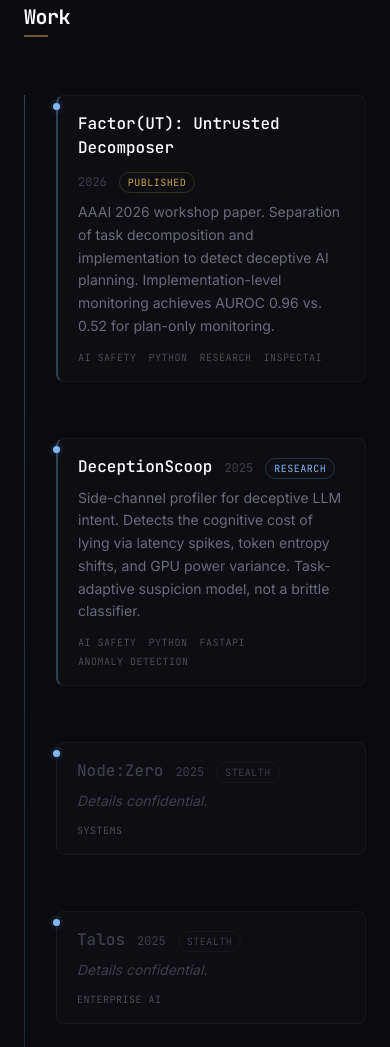
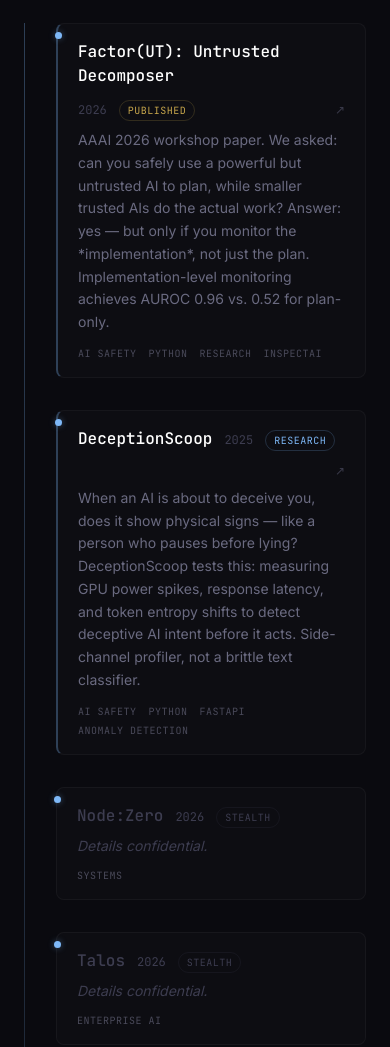
Before and after one commit to edward-lcl/edward-lcl.github.io, an Astro site: page / in a window 390 px wide. Shown: the part 953-2000 px from the top of the page. Built offline with nearby package versions, Linux system fonts and the light colour scheme; Astro itself is replaced by a stand-in of ours.

Commit message:
fix: spacing, scroll lag, card UX, better project descriptions, 2026 years

```diff
--- a/src/data/projects.json
+++ b/src/data/projects.json
@@ -3,7 +3,7 @@
     "name": "Factor(UT): Untrusted Decomposer",
     "slug": "factor-ut",
     "year": 2026,
-    "description": "AAAI 2026 workshop paper. Separation of task decomposition and implementation to detect deceptive AI planning. Implementation-level monitoring achieves AUROC 0.96 vs. 0.52 for plan-only monitoring.",
+    "description": "AAAI 2026 workshop paper. We asked: can you safely use a powerful but untrusted AI to plan, while smaller trusted AIs do the actual work? Answer: yes — but only if you monitor the *implementation*, not just the plan. Implementation-level monitoring achieves AUROC 0.96 vs. 0.52 for plan-only.",
     "tags": ["AI Safety", "Python", "Research", "InspectAI"],
     "domain": "AI Safety",
     "status": "PUBLISHED",
@@ -14,7 +14,7 @@
     "name": "DeceptionScoop",
     "slug": "deceptionscoop",
     "year": 2025,
-    "description": "Side-channel profiler for deceptive LLM intent. Detects the cognitive cost of lying via latency spikes, token entropy shifts, and GPU power variance. Task-adaptive suspicion model, not a brittle classifier.",
+    "description": "When an AI is about to deceive you, does it show physical signs — like a person who pauses before lying? DeceptionScoop tests this: measuring GPU power spikes, response latency, and token entropy shifts to detect deceptive AI intent before it acts. Side-channel profiler, not a brittle text classifier.",
     "tags": ["AI Safety", "Python", "FastAPI", "Anomaly Detection"],
     "domain": "AI Safety",
     "status": "RESEARCH",
@@ -24,7 +24,7 @@
   {
     "name": "Node:Zero",
     "slug": "node-zero",
-    "year": 2025,
+    "year": 2026,
     "description": "Details confidential.",
     "tags": ["Systems"],
     "domain": "Operational Intelligence",
@@ -35,7 +35,7 @@
   {
     "name": "Talos",
     "slug": "talos",
-    "year": 2025,
+    "year": 2026,
     "description": "Details confidential.",
     "tags": ["Enterprise AI"],
     "domain": "Enterprise AI",
@@ -46,7 +46,7 @@
   {
     "name": "Flux",
     "slug": "flux",
-    "year": 2025,
+    "year": 2026,
     "description": "Details confidential.",
     "tags": ["DeFi", "Trading"],
     "domain": "DeFi + Trading",
@@ -57,7 +57,7 @@
   {
     "name": "Levi",
     "slug": "levi",
-    "year": 2025,
+    "year": 2026,
     "description": "Details confidential.",
     "tags": ["AI Infra"],
     "domain": "Personal AI OS",
@@ -69,8 +69,8 @@
     "name": "POP2 Protein Expression",
     "slug": "pop2",
     "year": 2025,
-    "description": "735 μg POP2 expression yield in yeast and E. coli using AI-assisted parameter search, plasmid design heuristics, and iterative lab protocols. CURC Highest Honors. Led 10-person team at CSU United in STEMM.",
-    "tags": ["Biotech", "AI-Assisted Research"],
+    "description": "POP2 is a human enzyme involved in gene regulation. Instead of years of trial-and-error bench work, we used AI-assisted parameter search to design the expression protocol. Achieved 735 μg/mL yield in yeast and E. coli — enough for downstream research. CURC Highest Honors. Led a 10-person undergrad team at CSU that operated at graduate-level throughput.",
+    "tags": ["Biotech", "AI-Assisted Research", "CSU"],
     "domain": "Biotech + AI",
     "status": "COMPLETED",
     "url": null,
@@ -80,7 +80,7 @@
     "name": "CryoProtect",
     "slug": "cryoprotect",
     "year": 2025,
-    "description": "Computational cryoprotectant discovery workflow. PostgreSQL database of 9,495 molecules with RDKit fingerprint similarity search (Numba-optimized), ETL from PubChem/ChEMBL, and DreaMS-style transformer embedding architecture.",
+    "description": "Cryoprotectants keep cells alive during freezing — used in organ preservation, fertility treatments, and cosmetics. We built a computational pipeline to discover better ones: a database of 9,495 candidate molecules with similarity search, toxicity scoring, and molecular property filtering. Built for a Colorado biotech lab; dataset remains proprietary.",
     "tags": ["Biotech", "Python", "PostgreSQL", "RDKit"],
     "domain": "Biotech + AI",
     "status": "RESEARCH",
@@ -91,8 +91,8 @@
     "name": "Control Technologies Ltd",
     "slug": "ctl",
     "year": 2024,
-    "description": "P&ID design for automated brewery control. CCTV-PLC monitoring for compliance. Industrial automation workflow optimization.",
-    "tags": ["Systems Engineering", "AutoCAD"],
+    "description": "Service engineering internship at an industrial automation firm in Trinidad. Designed P&ID diagrams for automated brewery control systems, implemented CCTV-PLC monitoring for regulatory compliance, and analyzed workflows to cut bottlenecks in production lines.",
+    "tags": ["Systems Engineering", "AutoCAD", "Industrial"],
     "domain": "Industrial Systems",
     "status": "COMPLETED",
     "url": null,
@@ -102,7 +102,7 @@
     "name": "LAS Retail",
     "slug": "las-retail",
     "year": 2023,
-    "description": "Founded and operated the first specialty retail smoke shop in Trinidad. Mapped U.S. 2018 Farm Bill regulations onto a local legal gray zone. End-to-end operations: supplier sourcing, compliance, inventory, customer acquisition. Clean shutdown and exit to relocate internationally.",
+    "description": "Founded the first specialty retail smoke shop in Trinidad by studying U.S. 2018 Farm Bill regulations and identifying where they mapped onto local law. Ran all operations solo: supplier sourcing, compliance, inventory, customer acquisition. Achieved early traction, then executed a clean exit and relocation to pursue research.",
     "tags": ["Entrepreneurship", "Operations"],
     "domain": "Entrepreneurship",
     "status": "COMPLETED",
--- a/src/pages/index.astro
+++ b/src/pages/index.astro
@@ -38,7 +38,7 @@
       </p>
 
       <!-- Links row -->
-      <div class="flex flex-wrap items-center justify-center gap-5 sm:gap-7 mb-12 fade-up stagger-3">
+      <div class="flex flex-wrap items-center justify-center gap-5 sm:gap-7 mb-10 fade-up stagger-3">
         <a href="https://github.com/edward-lcl" target="_blank" rel="noopener" class="accent-link font-mono text-sm flex items-center gap-2">
           <svg class="w-4 h-4" fill="currentColor" viewBox="0 0 24 24"><path d="M12 0C5.37 0 0 5.37 0 12c0 5.31 3.435 9.795 8.205 11.385.6.105.825-.255.825-.57 0-.285-.015-1.23-.015-2.235-3.015.555-3.795-.735-4.035-1.41-.135-.345-.72-1.41-1.23-1.695-.42-.225-1.02-.78-.015-.795.945-.015 1.62.87 1.845 1.23 1.08 1.815 2.805 1.305 3.495.99.105-.78.42-1.305.765-1.605-2.67-.3-5.46-1.335-5.46-5.925 0-1.305.465-2.385 1.23-3.225-.12-.3-.54-1.53.12-3.18 0 0 1.005-.315 3.3 1.23.96-.27 1.98-.405 3-.405s2.04.135 3 .405c2.295-1.56 3.3-1.23 3.3-1.23.66 1.65.24 2.88.12 3.18.765.84 1.23 1.905 1.23 3.225 0 4.605-2.805 5.625-5.475 5.925.435.375.81 1.095.81 2.22 0 1.605-.015 2.895-.015 3.3 0 .315.225.69.825.57A12.02 12.02 0 0024 12c0-6.63-5.37-12-12-12z"/></svg>
           GitHub
@@ -65,34 +65,31 @@
   </section>
 
   <!-- ═══════════ WORK / PROJECT TIMELINE ═══════════ -->
-  <section id="work" class="max-w-3xl mx-auto px-6 py-28">
-    <h2 class="font-mono text-xl font-bold text-white mb-16 tracking-tight section-heading reveal">
+  <section id="work" class="max-w-3xl mx-auto px-6 py-16">
+    <h2 class="font-mono text-xl font-bold text-white mb-10 tracking-tight section-heading reveal">
       Work
     </h2>
 
     <div class="relative pl-8">
       <div class="timeline-line"></div>
 
-      {projects.map((project, i) => (
-        <div class="relative mb-14 last:mb-0 reveal" data-delay={i * 60}>
+      {projects.map((project, i) => {
+        const isClickable = project.url && project.status !== "STEALTH";
+        const cardClasses = `relative mb-8 last:mb-0 reveal timeline-card ${project.featured ? 'timeline-card-featured' : ''}`;
+        const cardContent = (
+          <>
             <div class="timeline-dot"></div>
-
-          <div class={`timeline-card${project.featured ? ' timeline-card-featured' : ''}`}>
             <div class="flex items-baseline gap-3 mb-2 flex-wrap">
-            {project.status !== "STEALTH" && project.url ? (
-              <a href={project.url} target="_blank" rel="noopener"
-                 class="font-mono text-base font-medium text-white hover:text-accent transition-colors duration-200">
-                {project.name}
-              </a>
-            ) : (
               <span class={`font-mono text-base font-medium ${project.status === "STEALTH" ? "text-stealth" : "text-white"}`}>
                 {project.name}
               </span>
-            )}
               <span class="font-mono text-xs text-[#3d3d50]">{project.year}</span>
               <span class={`font-mono text-[10px] uppercase tracking-wider border px-2 py-0.5 rounded-full ${statusClass[project.status] || ""}`}>
                 {project.status}
               </span>
+              {isClickable && (
+                <span class="ml-auto text-[#3a3a4a] group-hover:text-accent text-xs transition-colors">↗</span>
+              )}
             </div>
 
             {project.status !== "STEALTH" ? (
@@ -110,14 +107,27 @@
                 </span>
               ))}
             </div>
+          </>
+        );
+
+        return isClickable ? (
+          <a href={project.url} target="_blank" rel="noopener"
+             class={`block group ${cardClasses}`}
+             data-delay={Math.min(i * 40, 100)}>
+            {cardContent}
+          </a>
+        ) : (
+          <div class={cardClasses}
+               data-delay={Math.min(i * 40, 100)}>
+            {cardContent}
           </div>
-        </div>
-      ))}
+        );
+      })}
     </div>
   </section>
 
   <!-- ═══════════ CURRENTLY BUILDING ═══════════ -->
-  <section class="max-w-3xl mx-auto px-6 py-24 section-divider">
+  <section class="max-w-3xl mx-auto px-6 py-16 section-divider">
     <h2 class="font-mono text-xl font-bold text-white mb-8 tracking-tight section-heading reveal">
       Now
     </h2>
@@ -129,7 +139,7 @@
   </section>
 
   <!-- ═══════════ ABOUT ═══════════ -->
-  <section class="max-w-3xl mx-auto px-6 py-24 section-divider">
+  <section class="max-w-3xl mx-auto px-6 py-16 section-divider">
     <h2 class="font-mono text-xl font-bold text-white mb-8 tracking-tight section-heading reveal">
       About
     </h2>
@@ -173,7 +183,7 @@
         }
       });
     },
-    { threshold: 0.1, rootMargin: "0px 0px -40px 0px" }
+    { threshold: 0.1, rootMargin: "0px 0px 0px 0px" }
   );
 
   document.querySelectorAll(".reveal").forEach((el) => observer.observe(el));
--- a/src/styles/global.css
+++ b/src/styles/global.css
@@ -130,6 +130,11 @@
   background: rgba(126, 184, 247, 0.025);
 }
 
+a.timeline-card:hover {
+  border-color: rgba(126, 184, 247, 0.15);
+  background: rgba(126, 184, 247, 0.03);
+}
+
 .timeline-card-featured {
   border-left: 2px solid rgba(126, 184, 247, 0.3) !important;
 }
```
Lines whose indentation alone changed are shown as unchanged.
